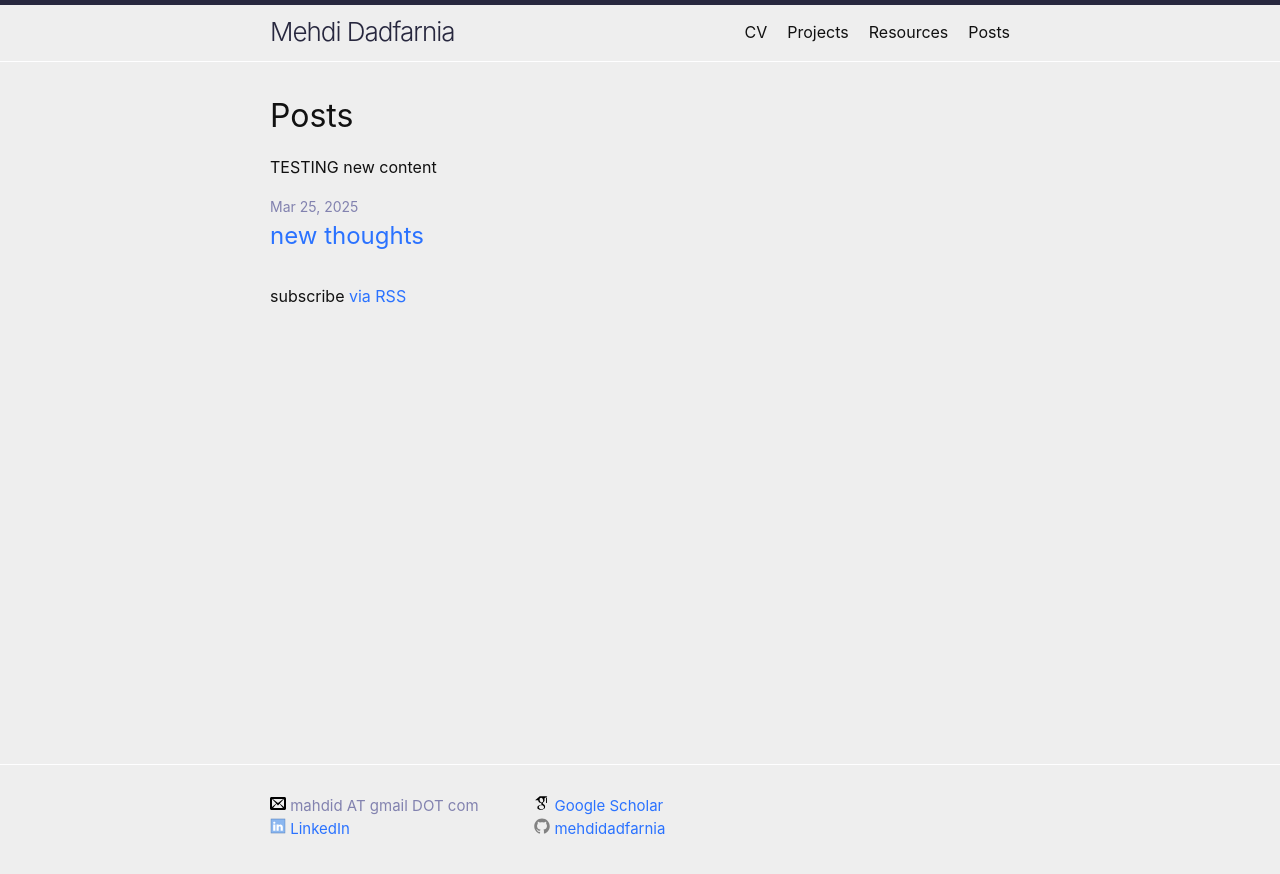
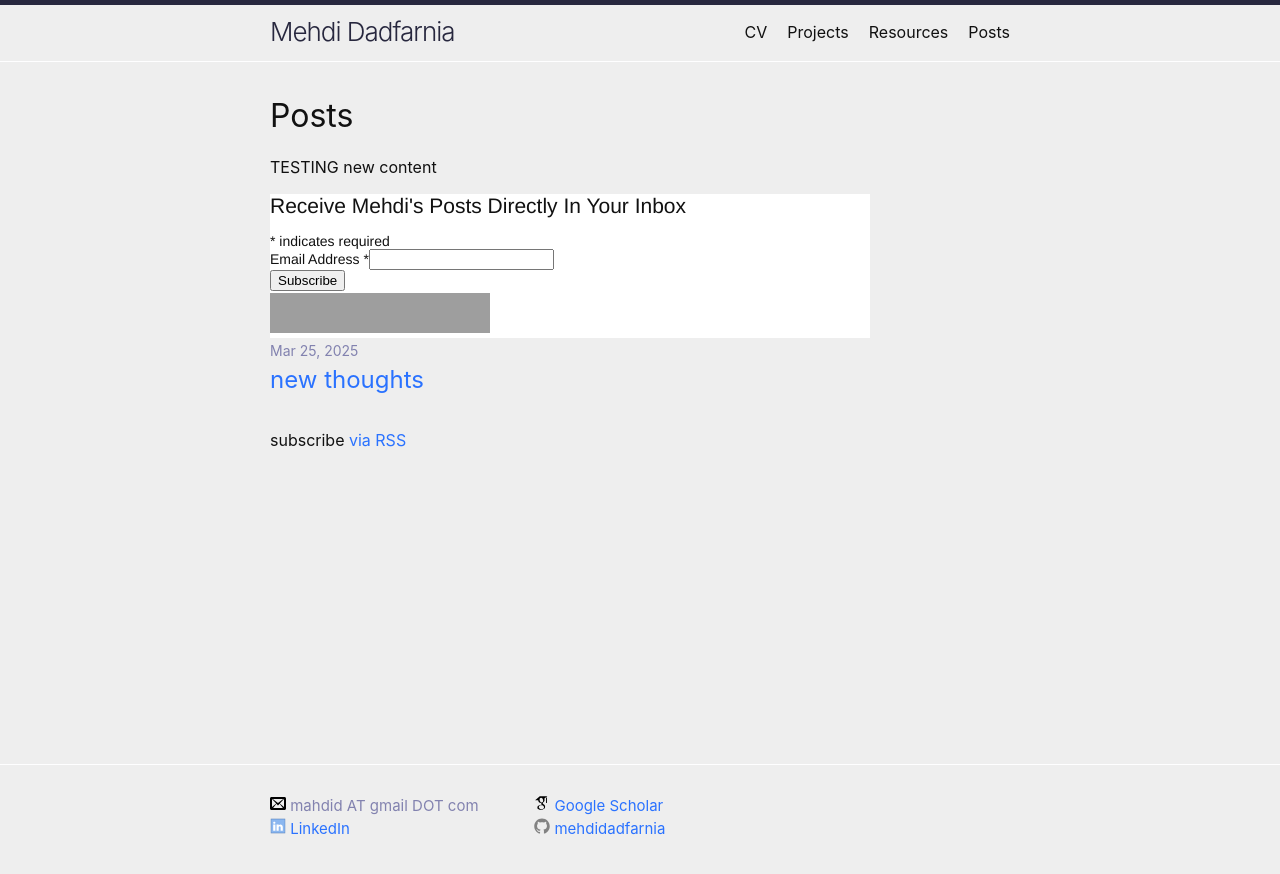
Before and after one commit to mehdidadfarnia/mehdidadfarnia.github.io, a Jekyll site: the page built from posts.markdown, in a window 1280 px wide. Shown: the top 874 px of the page. Built offline with Jekyll 4.4.1, drawn with Linux system fonts in a browser that asks for light colours; comment, search, counter and statistics services are not loaded; grey boxes are pictures that could not be loaded.

Commit message:
Update posts.markdown

```diff
--- a/posts.markdown
+++ b/posts.markdown
@@ -5,3 +5,35 @@ permalink: /Posts/
 ---
 
 TESTING new content
+
+
+<div id="mc_embed_shell">
+      <link href="//cdn-images.mailchimp.com/embedcode/classic-061523.css" rel="stylesheet" type="text/css">
+  <style type="text/css">
+        #mc_embed_signup{background:#fff; false;clear:left; font:14px Helvetica,Arial,sans-serif; width: 600px;}
+        /* Add your own Mailchimp form style overrides in your site stylesheet or in this style block.
+           We recommend moving this block and the preceding CSS link to the HEAD of your HTML file. */
+</style>
+<div id="mc_embed_signup">
+    <form action="https://github.us20.list-manage.com/subscribe/post?u=f2efd411dcf45c63cd7497c6b&amp;id=40a0ded253&amp;f_id=00fcc2e1f0" method="post" id="mc-embedded-subscribe-form" name="mc-embedded-subscribe-form" class="validate" target="_blank">
+        <div id="mc_embed_signup_scroll"><h2>Receive Mehdi's Posts Directly In Your Inbox</h2>
+            <div class="indicates-required"><span class="asterisk">*</span> indicates required</div>
+            <div class="mc-field-group"><label for="mce-EMAIL">Email Address <span class="asterisk">*</span></label><input type="email" name="EMAIL" class="required email" id="mce-EMAIL" required="" value=""></div>
+        <div id="mce-responses" class="clear foot">
+            <div class="response" id="mce-error-response" style="display: none;"></div>
+            <div class="response" id="mce-success-response" style="display: none;"></div>
+        </div>
+    <div aria-hidden="true" style="position: absolute; left: -5000px;">
+        /* real people should not fill this in and expect good things - do not remove this or risk form bot signups */
+        <input type="text" name="b_f2efd411dcf45c63cd7497c6b_40a0ded253" tabindex="-1" value="">
+    </div>
+        <div class="optionalParent">
+            <div class="clear foot">
+                <input type="submit" name="subscribe" id="mc-embedded-subscribe" class="button" value="Subscribe">
+                <p style="margin: 0px auto;"><a href="http://eepurl.com/ja0l5-" title="Mailchimp - email marketing made easy and fun"><span style="display: inline-block; background-color: transparent; border-radius: 4px;"><img class="refferal_badge" src="https://digitalasset.intuit.com/render/content/dam/intuit/mc-fe/en_us/images/intuit-mc-rewards-text-dark.svg" alt="Intuit Mailchimp" style="width: 220px; height: 40px; display: flex; padding: 2px 0px; justify-content: center; align-items: center;"></span></a></p>
+            </div>
+        </div>
+    </div>
+</form>
+</div>
+<script type="text/javascript" src="//s3.amazonaws.com/downloads.mailchimp.com/js/mc-validate.js"></script><script type="text/javascript">(function($) {window.fnames = new Array(); window.ftypes = new Array();fnames[0]='EMAIL';ftypes[0]='email';fnames[1]='FNAME';ftypes[1]='text';fnames[2]='LNAME';ftypes[2]='text';fnames[3]='ADDRESS';ftypes[3]='address';fnames[4]='PHONE';ftypes[4]='phone';fnames[5]='BIRTHDAY';ftypes[5]='birthday';fnames[6]='COMPANY';ftypes[6]='text';}(jQuery));var $mcj = jQuery.noConflict(true);</script></div>
```
